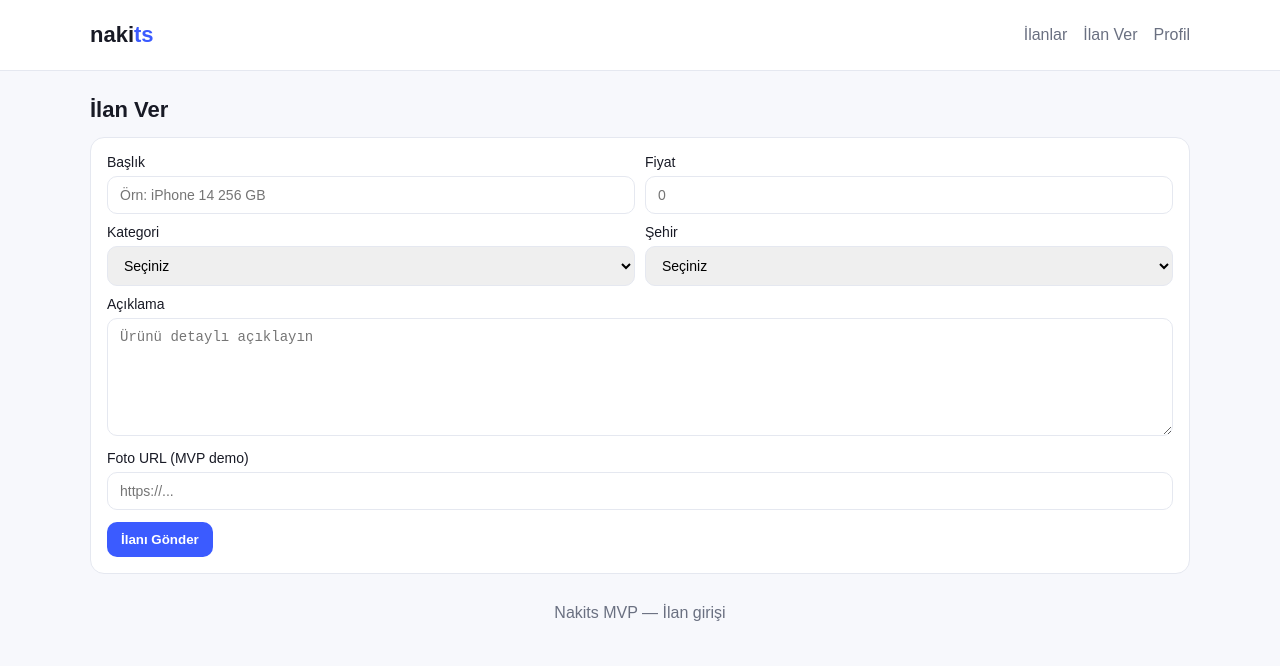
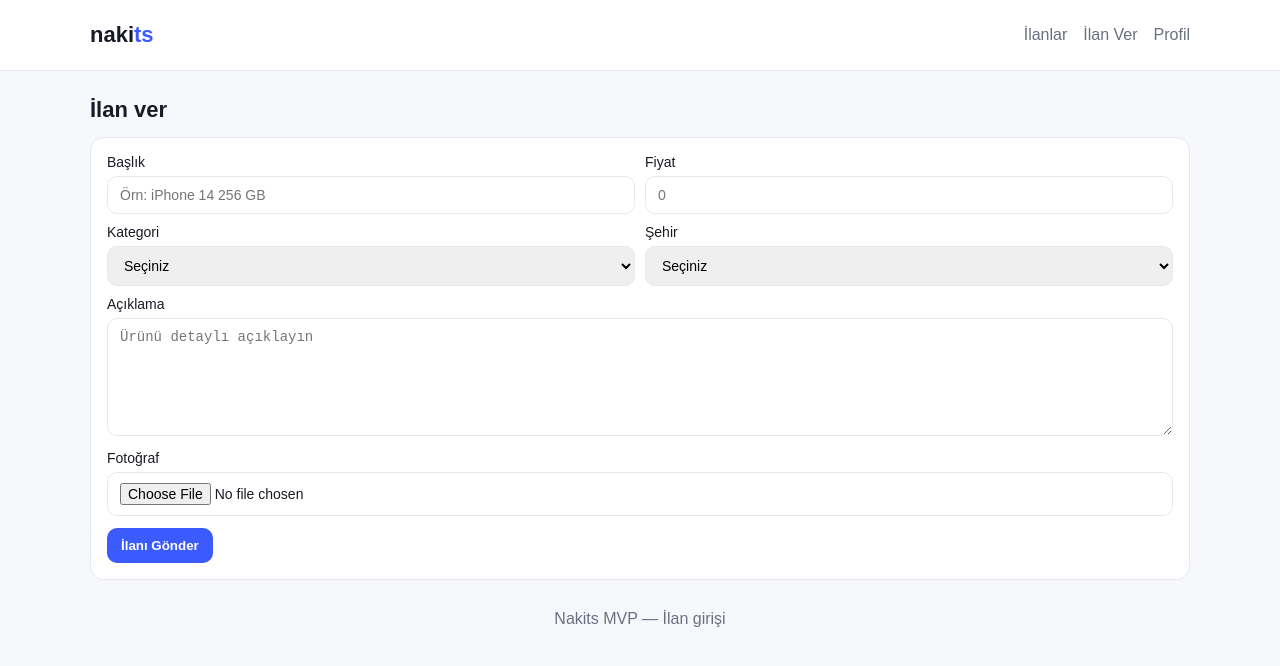
Before and after one commit to OnderGames/nakits-next, a Next.js app: page /add-listing in a window 1280 px wide. Shown: the top 666 px of the page. Built offline with nearby package versions, Linux system fonts and the light colour scheme.

Commit message:
Add listing: Turkish copy and photo file input

```diff
--- a/app/add-listing/page.tsx
+++ b/app/add-listing/page.tsx
@@ -1,19 +1,38 @@
 "use client";
 
-import { FormEvent, useState } from "react";
+import { ChangeEvent, FormEvent, useEffect, useState } from "react";
 
 export default function AddListingPage() {
   const [notice, setNotice] = useState("");
+  const [photoPreview, setPhotoPreview] = useState<string | null>(null);
+
+  useEffect(() => {
+    return () => {
+      if (photoPreview) URL.revokeObjectURL(photoPreview);
+    };
+  }, [photoPreview]);
+
+  const handlePhotoChange = (event: ChangeEvent<HTMLInputElement>) => {
+    const file = event.target.files?.[0];
+    setPhotoPreview((prev) => {
+      if (prev) URL.revokeObjectURL(prev);
+      return file ? URL.createObjectURL(file) : null;
+    });
+  };
 
   const handleSubmit = (event: FormEvent<HTMLFormElement>) => {
     event.preventDefault();
     setNotice("İlanınız alındı. Moderasyon sonrası yayınlanacak.");
+    setPhotoPreview((prev) => {
+      if (prev) URL.revokeObjectURL(prev);
+      return null;
+    });
     event.currentTarget.reset();
   };
 
   return (
     <main className="container">
-      <h1 className="section-title">İlan Ver</h1>
+      <h1 className="section-title">İlan ver</h1>
       <section className="panel">
         <form onSubmit={handleSubmit}>
           <div className="row">
@@ -56,8 +75,25 @@ export default function AddListingPage() {
           </div>
 
           <div style={{ marginTop: 10 }}>
-            <label>Foto URL (MVP demo)</label>
-            <input type="url" placeholder="https://..." />
+            <label htmlFor="listing-photo">Fotoğraf</label>
+            <input
+              id="listing-photo"
+              name="photo"
+              type="file"
+              accept="image/*"
+              required
+              onChange={handlePhotoChange}
+            />
+            {photoPreview && (
+              <div style={{ marginTop: 10 }}>
+                {/* eslint-disable-next-line @next/next/no-img-element -- blob preview */}
+                <img
+                  src={photoPreview}
+                  alt="Seçilen fotoğraf önizlemesi"
+                  style={{ maxWidth: "100%", maxHeight: 220, borderRadius: 10 }}
+                />
+              </div>
+            )}
           </div>
 
           <button className="btn btn-primary" style={{ marginTop: 12 }} type="submit">
```
